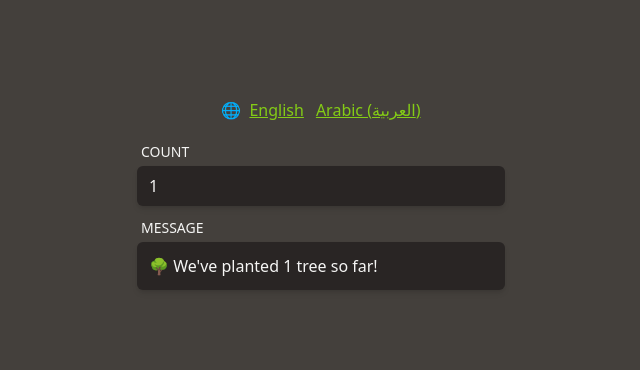
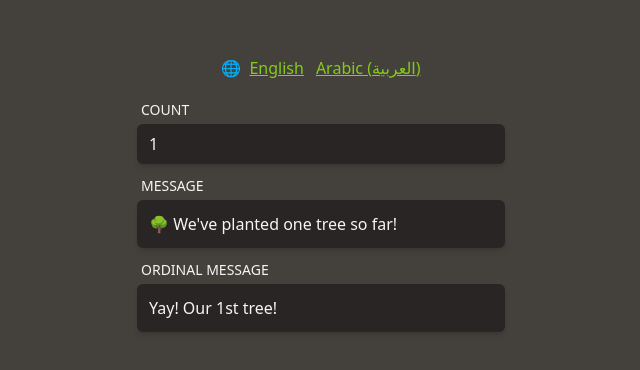
Before and after one commit to PhraseApp-Blog/plurals-i18n, a website: page index.html in a window 1280 px wide. Shown: the part 206-576 px from the top of the page, without its empty margins (319-959 px from the left). Drawn offline with nearby package versions, Linux system fonts and the light colour scheme.

Commit message:
feat: add ordinals

```diff
--- a/index.html
+++ b/index.html
@@ -56,6 +56,18 @@
           Loading...
         </dd>
       </dl>
+
+      <dl class="mt-3 w-full">
+        <dt
+          id="lblOrdinalMessage"
+          class="block uppercase font-extralight text-sm ps-1 mb-1"
+        >
+          Message (Ordinal)
+        </dt>
+        <dd id="ordinalOutput" class="p-3 bg-stone-800 shadow-md rounded-md">
+          Loading...
+        </dd>
+      </dl>
     </main>
 
     <script src="https://unpkg.com/i18next@23.6.0/dist/umd/i18next.min.js"></script>
--- a/index.js
+++ b/index.js
@@ -1,7 +1,9 @@
 const input = document.querySelector("#input");
 const output = document.querySelector("#output");
+const ordinalOutput = document.querySelector("#ordinalOutput");
 const lblCount = document.querySelector("#lblCount");
 const lblMessage = document.querySelector("#lblMessage");
+const lblOrdinalMessage = document.querySelector("#lblOrdinalMessage");
 
 const initialValue = 1;
 input.value = initialValue;
@@ -10,8 +12,12 @@ input.addEventListener("input", render);
 function render() {
   lblCount.textContent = i18next.t("countLabel");
   lblMessage.textContent = i18next.t("messageLabel");
+  lblOrdinalMessage.textContent = i18next.t("ordinalMessageLabel");
 
   output.textContent = i18next.t("message", { count: Number(input.value) });
+  ordinalOutput.textContent = i18next.t("ordinalMessage", {
+    count: Number(input.value),
+  });
 }
 
 function changeLanguage(lang) {
@@ -31,8 +37,21 @@ i18next
         translation: {
           countLabel: "Count",
           messageLabel: "Message",
-          message:
-            "🌳 We've planted {count, plural, one {# tree} other {# trees}} so far!",
+          message: `
+            {count, plural,
+              =0 {🌳 We haven't planted any trees yet!}
+              one {🌳 We've planted one tree so far!}
+              other {🌳 We've planted # trees so far!}
+            }`,
+          ordinalMessageLabel: "Ordinal Message",
+          ordinalMessage: `Yay! Our
+              {count, selectordinal,
+                one {#st}
+                two {#nd}
+                few {#rd}
+                other {#th}
+              }
+            tree!`,
         },
       },
       ar: {
@@ -41,12 +60,17 @@ i18next
           messageLabel: "الرسالة",
           message: `{count, plural,
                 zero {🌳 لم نزرع أي شجرة حتى الآن!}
-                one {🌳 لقد زرعنا شجرة # حتى الآن!}
+                one {🌳 لقد زرعنا شجرة {count, number} حتى الآن!}
                 two {🌳 لقد زرعنا شجرتين # حتى الآن!}
                 few {🌳 لقد زرعنا # شجرات حتى الآن!}
                 many {🌳 لقد زرعنا # شجرة حتى الآن!}
                 other {🌳 لقد زرعنا # شجرة حتى الآن!}
             }`,
+          ordinalMessageLabel: "الرسالة الترتيبية",
+          ordinalMessage: `
+            رائع! شجرتنا الـ
+            {count, selectordinal, other {#}}
+            !`,
         },
       },
     },
```
